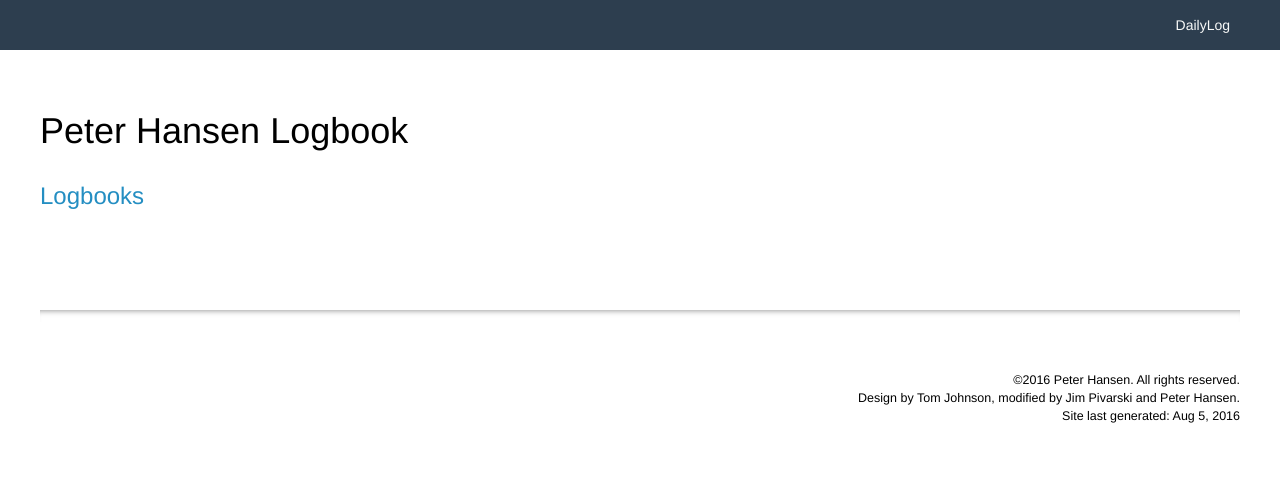
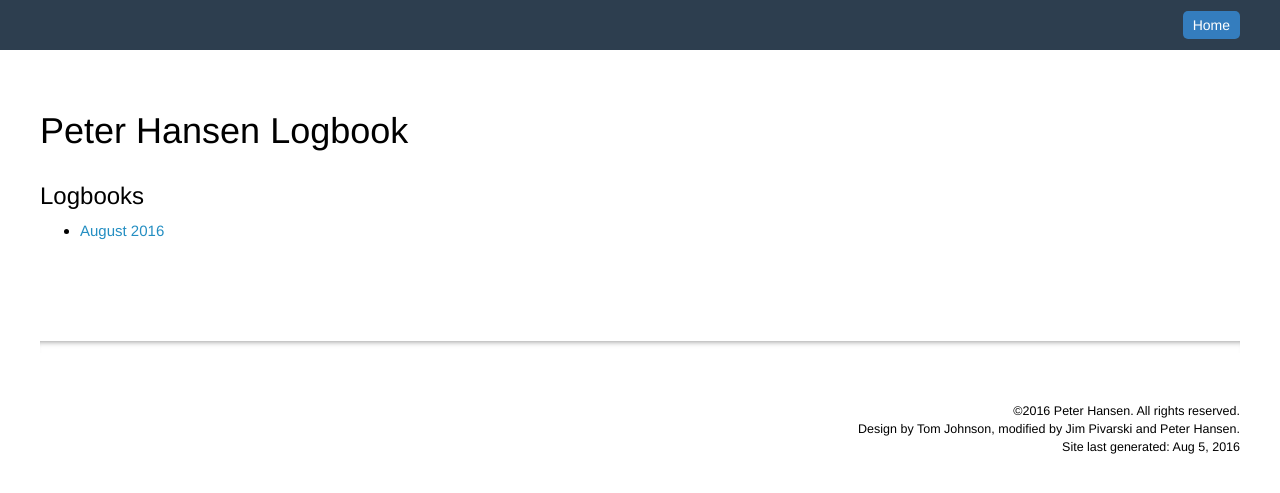
Before and after one commit to previsualconsent/CMSLogbook, a Jekyll site: the page built from index.md, in a window 1280 px wide. Shown: the top 493 px of the page. Built offline with Jekyll 4.4.1, drawn with Linux system fonts in a browser that asks for light colours; nearby versions of some CDN libraries; comment, search, counter and statistics services are not loaded.

Commit message:
moved folders up one

```diff
--- a/_data/topnav.yml
+++ b/_data/topnav.yml
@@ -1,7 +1,7 @@
 ## Topnav single links
 ## if you want to list an external url, use external_url instead of url. the theme will apply a different link base.
 topnav:
-- title: DailyLog
+- title: Home
   items:
-    - title: DailyLog
-      url: /logbook/
+    - title: Home
+      url: /
--- a/index.md
+++ b/index.md
@@ -5,4 +5,5 @@ toc: false
 custom_css: mainpage
 ---
 
-## [Logbooks](logbook)
+## Logbooks
+ * [August 2016](august2016)
```
Also changed, not shown: logbook/index.md (deleted, +0 -8 lines), august2016/index.md (renamed from logbook/august2016/index.md).
